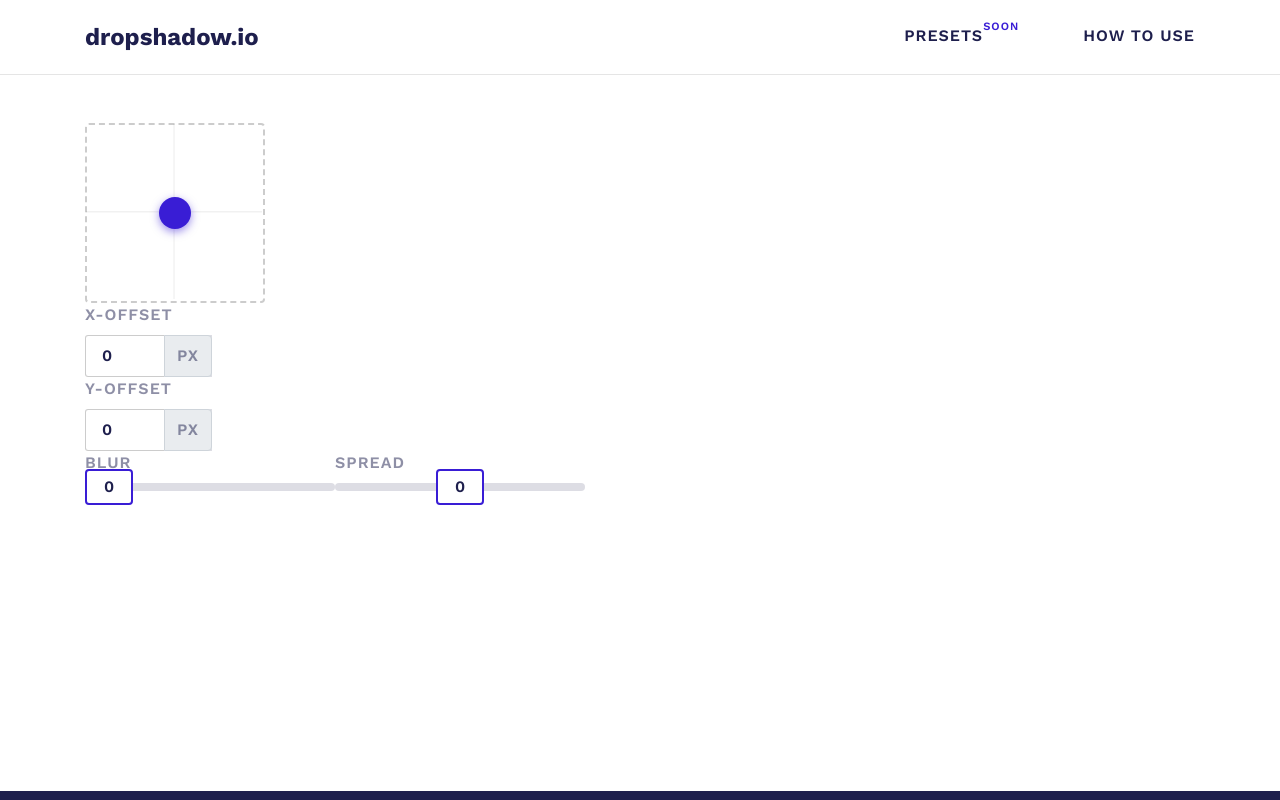
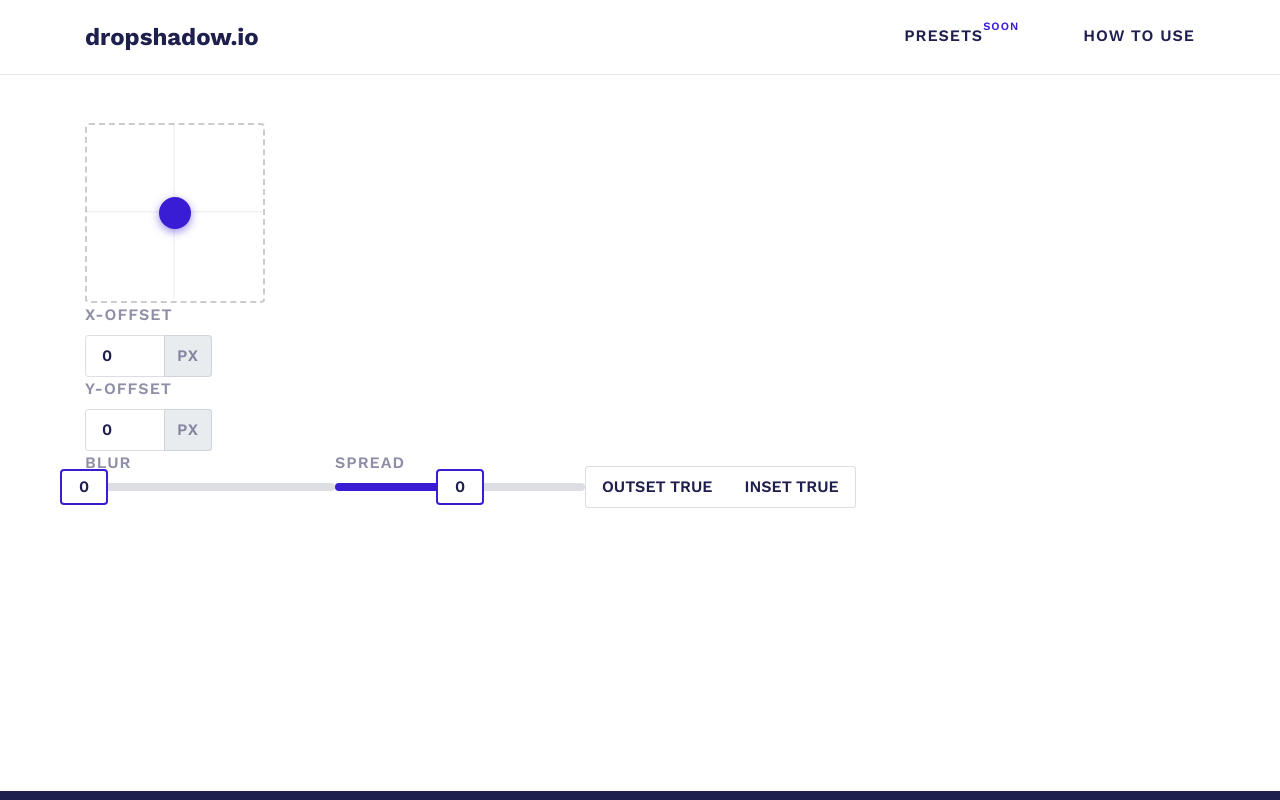
Before and after one commit to GillesDP/dropshadowio, a React (Create React App) app: page / in a window 1280 px wide. Shown: the top 800 px of the page. Built offline with nearby package versions, Linux system fonts and the light colour scheme.

Commit message:
v 0.0.4.1

```diff
--- a/src/components/tool/generator/Generator.js
+++ b/src/components/tool/generator/Generator.js
@@ -2,6 +2,7 @@ import React, { useState } from 'react';
 import Dragger from './Dragger';
 import Input from './Input';
 import Slider from './Slider';
+import Radio from './Radio';
 
 function Generator(props) {
 
@@ -29,6 +30,14 @@ function Generator(props) {
       });
    }
 
+   // Outset
+   const { outset } = props.data;
+   function setOutset(boolean) {
+      props.changeData(prev => {
+         return {...prev, outset: boolean}
+      });
+   }
+
    return (
       <div className="container pt-5 random">
          <Dragger changeOffset={setOffset} offset={offset} />
@@ -36,6 +45,7 @@ function Generator(props) {
          <Input label="y-offset" id="yOffset" name="yoff" type="number" value={offset.y} changeData={props.changeData}/>
          <Slider label="blur" id="blur" name="blur" changeValue={setBlur} value={blur} center={false} boundries={[0, 50]}/>
          <Slider label="spread" id="spread" name="spread" changeValue={setSpread} value={spread} center={true} boundries={[-25, 25]}/>
+         <Radio options={["outset", "inset"]} value={outset} changeValue={setOutset}></Radio>
       </div>
    );
 }
--- /dev/null
+++ b/src/components/tool/generator/Radio.js
@@ -0,0 +1,31 @@
+import React from 'react';
+import './css/radio.css';
+
+function Radio(props) {
+
+   function handleClick(e) {
+      let el = e.target
+      if (el.id === "outsetRadio") {
+         props.changeValue(true);
+      } else if (el.id === "insetRadio") {
+         props.changeValue(false);
+      }
+   }
+
+   return (
+      <div className="radio-group">
+         {props.options.map((c, i) => {
+            return (
+               <button key={i} id={`${c}Radio`} onClick={handleClick}>{c} {props.value.toString()}</button>
+            );
+         })}
+      </div>
+   );
+}
+
+/*
+PROPS:
+   - options: array
+*/
+
+export default Radio;
--- a/src/components/tool/generator/Slider.js
+++ b/src/components/tool/generator/Slider.js
@@ -3,13 +3,17 @@ import './css/slider.css';
 
 function Slider(props) {
    let sliderElement = React.createRef();
+   let draggerOffset = 25
    const [active, setActive] = useState(false);
    const [exact, setExact] = useState(0);
 
    let transformStyle = {
-      transform: `translate(${exact}px, 0px)`,
+      transform: `translate(${props.center ? exact : exact - draggerOffset}px, 0px)`,
       transition: "none",
       transformOrigin: "center center"
+   }
+   let axisStyle = {
+      width: `${props.center ? exact+125+"px" : exact+"px"}`
    }
 
 
@@ -18,9 +22,11 @@ function Slider(props) {
    function handleMouseDown() {
       setActive(true);
    }
+
    function handleMouseUp() {
       setActive(false)
    }
+
    function handleMouseMove(e) {
       e.preventDefault();
       const mouseCoords = [e.clientX, e.clientY];
@@ -29,21 +35,31 @@ function Slider(props) {
          newPosition(mouseCoords);
       }
    }
+
    function handleClick(e) {
       e.preventDefault();
       const mouseCoords = [e.clientX, e.clientY];
 
       newPosition(mouseCoords);
    }
+
    function handleChange(e) {
       let area = sliderElement.current.getBoundingClientRect();
       let inputValue = e.target.value;
 
-      // Doesn't work yet!!
-      setExact(checkBorders(xCoord, area));
-      props.changeValue(Math.floor(exact / calculateScale(area)));
-      // props.changeValue(Math.floor(checkBorders(inputValue, area) / calculateScale(area)));
-      // setExact(checkBorders(inputValue, area));
+      // Define exact value
+      let exactValue = inputValue * calculateScale(area);
+
+      // Change value by checking if exact value is within borders, then devide by scale
+      props.changeValue(checkBorders(exactValue, area) / calculateScale(area));
+
+      // If the input is empty, the value should also be empty
+      if (inputValue === "") {
+         props.changeValue("");
+      }
+
+      // Set exact position
+      setExact(checkBorders(exactValue, area));
    }
 
 
@@ -54,13 +70,18 @@ function Slider(props) {
       let area = sliderElement.current.getBoundingClientRect();
       let item = document.getElementById(props.id);
 
+      // Highlight input text on click
+      item.select();
+
+      // If dragger is not centered, draggerOffset should be zero (in order to not conflict with transform)
+      if (!props.center) draggerOffset = 0;
       // Calculate the xCoord with formula ( -25 => dragger offset)
-      let xCoord = Math.floor(mouseCoords[0] - area.left - item.offsetLeft -25);
+      let xCoord = Math.floor(mouseCoords[0] - area.left - item.offsetLeft - draggerOffset);
 
       // Set exact position of dragger
       setExact(checkBorders(xCoord, area));
 
-      // Devide exact position by scale
+      // Change value by deviding exact position by scale
       props.changeValue(Math.floor(exact / calculateScale(area)));
    }
 
@@ -82,9 +103,9 @@ function Slider(props) {
    }
 
    function calculateScale(area) {
-      let difference = -props.boundries[0] + props.boundries[1]; // ex: 25
-      let exactWidth = area.width; // ex: 250
-      return (exactWidth / difference); // ex: 10
+      let difference = -props.boundries[0] + props.boundries[1]; // ex. 25
+      let exactWidth = area.width; // ex. 250
+      return (exactWidth / difference); // ex. 10
    }
 
    return (
@@ -98,17 +119,15 @@ function Slider(props) {
          >
          <label htmlFor={props.id}> {props.label} </label>
          <div className="slider-axis" style={props.center ? {justifyContent: "center"} : null}>
-            <div className="slider-range"></div>
+            <div className="slider-range" style={axisStyle}></div>
             <input
                className="test"
                id={props.id}
                value={props.value}
                type="number"
-               min="0"
-               max="50"
                style={transformStyle}
                onChange={handleChange}
-            />
+               />
          </div>
       </div>
    );
--- a/src/components/tool/generator/css/input.css
+++ b/src/components/tool/generator/css/input.css
@@ -1,5 +1,5 @@
 .generator-input input {
-   border: 1px solid rgba(0,0,0,.2);
+   border: 1px solid #DDDDE4;
    border-radius: .2em 0 0 .2em;
    padding: .5em 1em;
    font-weight: 600;
@@ -12,6 +12,7 @@
 
 .generator-input .input-group-append {
    background-color: #DDDDE4;
+   border-radius: 0 .2em .2em 0;
 }
 
 .generator-input .input-group-append .input-group-text, label {
--- /dev/null
+++ b/src/components/tool/generator/css/radio.css
@@ -0,0 +1,32 @@
+.radio-group {
+   display: inline-block;
+   border-radius: .2em;
+}
+
+.radio-group button {
+   color: var(--port-gore);
+   text-transform: uppercase;
+   font-weight: 600;
+   border: 0;
+   border-top: 1px solid #DDDDE4;
+   border-bottom: 1px solid #DDDDE4;
+   padding: .5em 1em;
+   background: white;
+}
+.radio-group button:first-child {
+   border-left: 1px solid #DDDDE4;
+   border-radius: .2em 0 0 .2em;
+}
+.radio-group button:last-child {
+   border-right: 1px solid #DDDDE4;
+   border-radius: 0 .2em .2em 0;
+}
+
+.radio-active {
+   background: var(--persian-blue);
+}
+
+
+button:focus {
+   outline: 0;
+}
```
Also changed, not shown: src/components/tool/generator/css/slider.css (line endings or trailing spaces), 1 other file (tests, documents, lock files or other folders).
